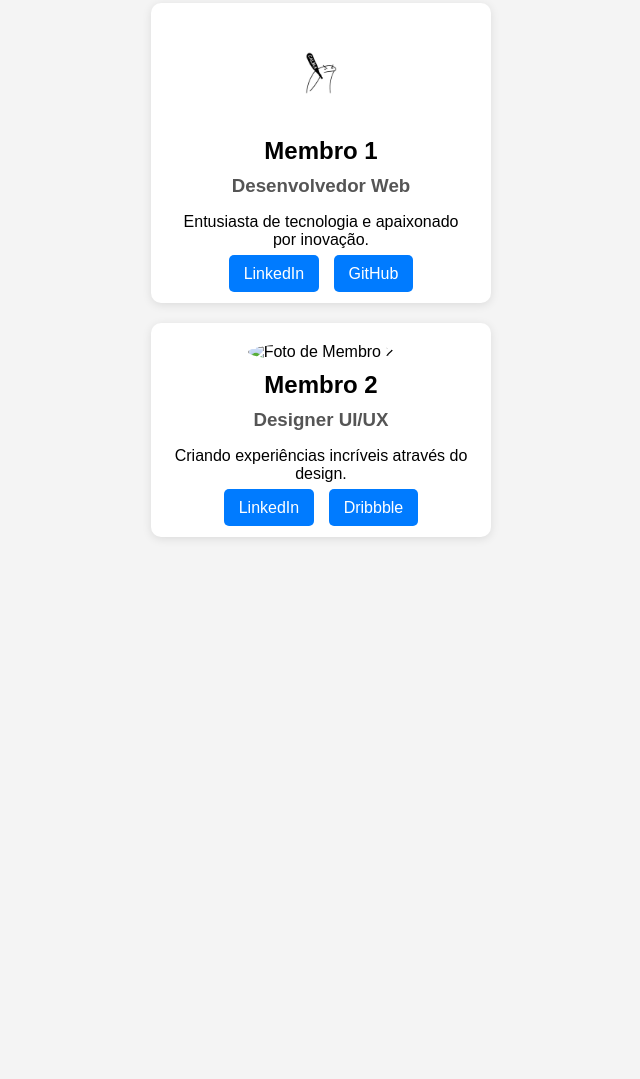
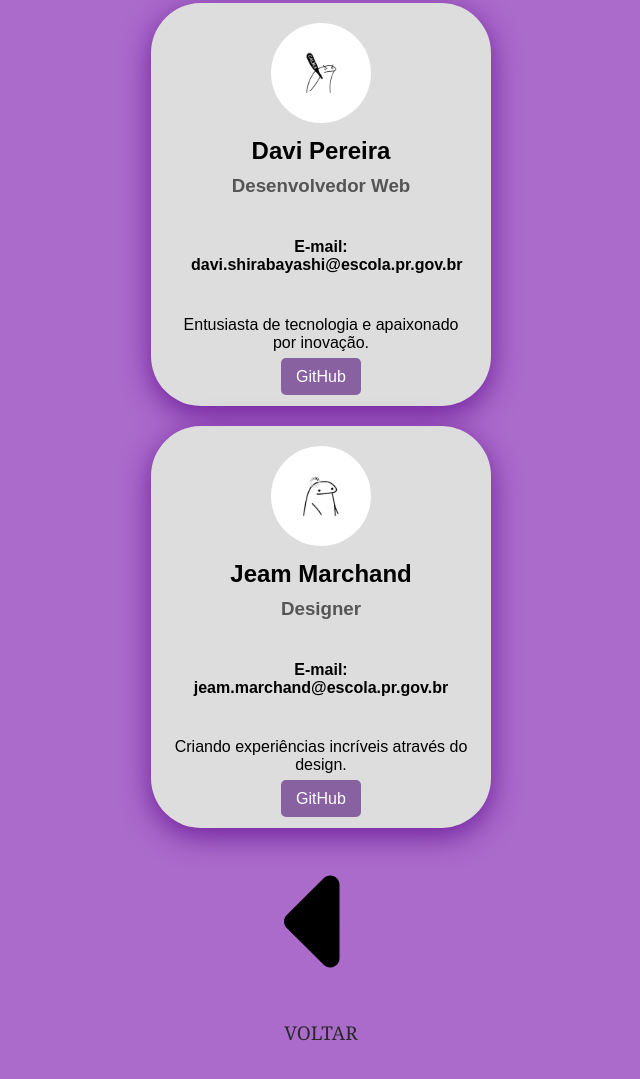
Before and after one commit to ImTizy/portifolio-3x3, a plain HTML site: page trabalhos/trabalho3.html in a window 1280 px wide. Shown: the part 25-1104 px from the top of the page, without its empty margins (319-959 px from the left). Before the commit the page ends 800 px from the top, so only its background shows below. Drawn offline with Linux system fonts and the light colour scheme.

Commit message:
Add files via upload

```diff
--- a/style.css
+++ b/style.css
@@ -66,7 +66,7 @@ nav a:hover {
 #jeam{
     width: 30%;
 }
-#luan{
+#davi{
     width: 30%;
 }
 
--- a/trabalhos/trabalho3.css
+++ b/trabalhos/trabalho3.css
@@ -1,6 +1,6 @@
 body {
     font-family: Arial, sans-serif;
-    background-color: #f4f4f4;
+    background-color: #aa6bca;
     display: flex;
     justify-content: center;
     align-items: center;
@@ -10,9 +10,9 @@ body {
 }
 
 .cartao {
-    background-color: white;
-    border-radius: 10px;
-    box-shadow: 0 2px 10px rgba(0, 0, 0, 0.1);
+    background-color: rgb(221, 221, 221);
+    border-radius: 50px;
+    box-shadow: 0 8px 30px rgb(111, 30, 155);
     padding: 20px;
     text-align: center;
     width: 300px;
@@ -39,7 +39,7 @@ h3 {
 }
 
 .botao {
-    background-color: #007BFF;
+    background-color: rgb(136, 97, 161);
     color: white;
     text-decoration: none;
     padding: 10px 15px;
@@ -49,5 +49,27 @@ h3 {
 }
 
 .botao:hover {
-    background-color: #0056b3;
+    background-color: rgb(71, 25, 99);
 }
+
+h4 {
+    padding: 20px;
+    font-size: 16px;
+    text-align: center;
+}
+
+.voltar {
+    font-size: 20px;
+    text-transform: uppercase;
+    font-family: Georgia, 'Times New Roman', Times, serif;
+    font-size: 19px;
+    text-decoration: none;
+    color:rgb(41, 41, 41);
+    transition: 450ms ease-in-out;
+
+}
+
+hover a {
+    transition: 500ms ease-in-out;
+    color: pink;
+}
--- a/trabalhos/trabalho3.html
+++ b/trabalhos/trabalho3.html
@@ -8,25 +8,30 @@
 </head>
 <body>
     <div class="cartao">
-        <img src="../imagens/luan.jpg" alt="Foto de membro 1" class="foto">
-        <h2>Membro 1</h2>
+        <img src="../imagens/davi.jpg" alt="davi" class="foto">
+        <h2>Davi Pereira</h2>
         <h3>Desenvolvedor Web</h3>
+        <h4>E-mail: davi.shirabayashi@escola.pr.gov.br</h4>
         <p>Entusiasta de tecnologia e apaixonado por inovação.</p>
         <div class="botoes">
-            <a href="https://linkedin.com/in/membro1" class="botao">LinkedIn</a>
-            <a href="https://github.com/membro1" class="botao">GitHub</a>
+            <a href="https://github.com/imtizy" class="botao">GitHub</a>
         </div>
     </div>
 
     <div class="cartao">
-        <img src="foto_membro2.jpg" alt="Foto de Membro 2" class="foto">
-        <h2>Membro 2</h2>
-        <h3>Designer UI/UX</h3>
+        <img src="../imagens/jeam.jpg" alt="jeam" class="foto">
+        <h2>Jeam Marchand</h2>
+        <h3>Designer</h3>
+        <h4>E-mail: jeam.marchand@escola.pr.gov.br</h4>
         <p>Criando experiências incríveis através do design.</p>
         <div class="botoes">
-            <a href="https://linkedin.com/in/membro2" class="botao">LinkedIn</a>
-            <a href="https://dribbble.com/membro2" class="botao">Dribbble</a>
+            <a href="https//github.com/jeammar" class="botao">GitHub</a>
         </div>
     </div>
+    <footer>
+        <a class="voltar" href="../index.html">
+            <img class="back" src="../imagens/caret-left-solid.svg"></img>
+            <p>Voltar</p>
+        </footer>
 </body>
 </html>
```
Also changed, not shown: creditos.html (+1 -1 lines), trabalhos/trabalho1.css (+5 -2 lines), trabalhos/trabalho1.html (+1 -1 lines), trabalhos/trabalho2.html (+1 -1 lines), imagens/davi.jpg (added).
